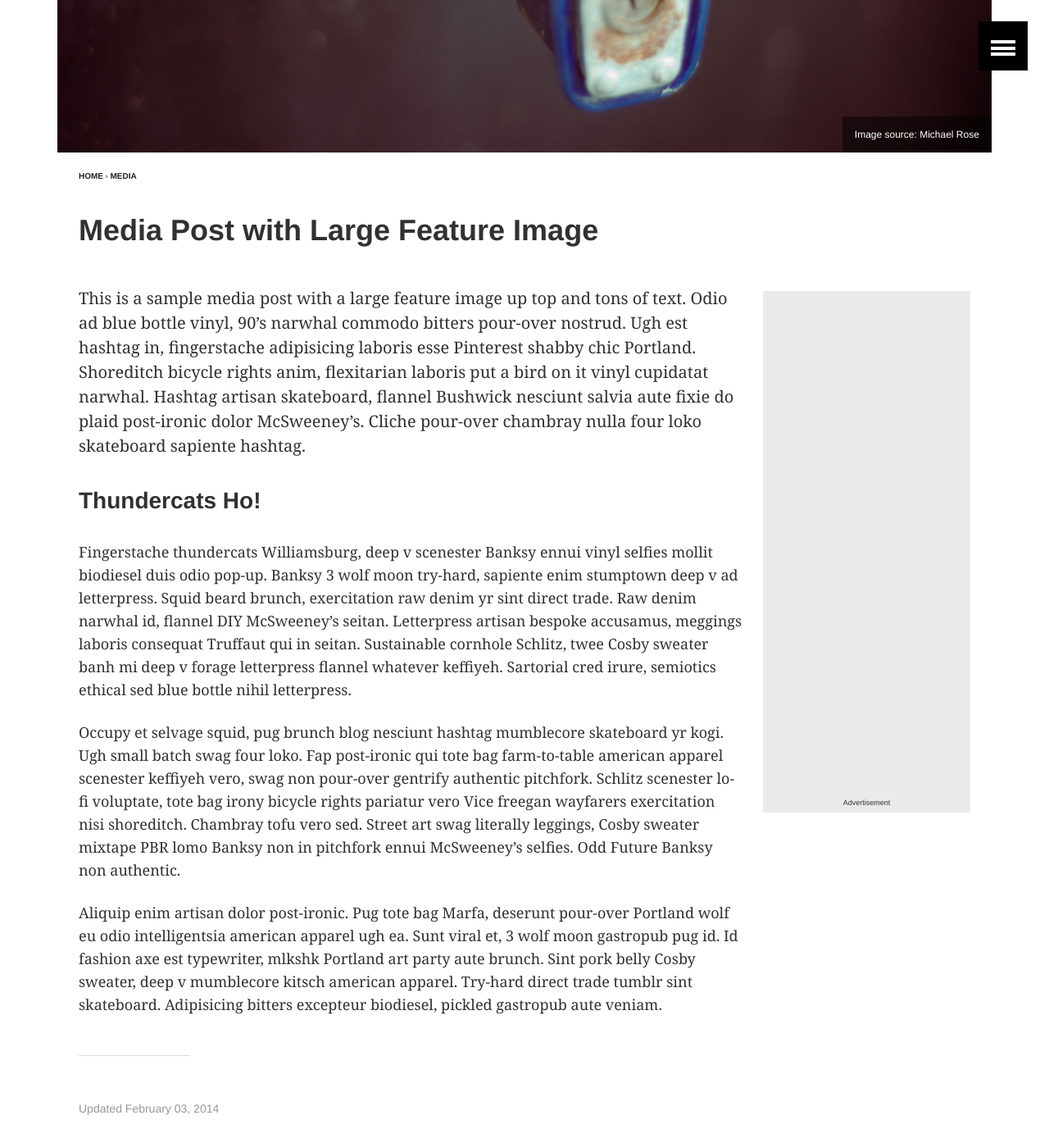
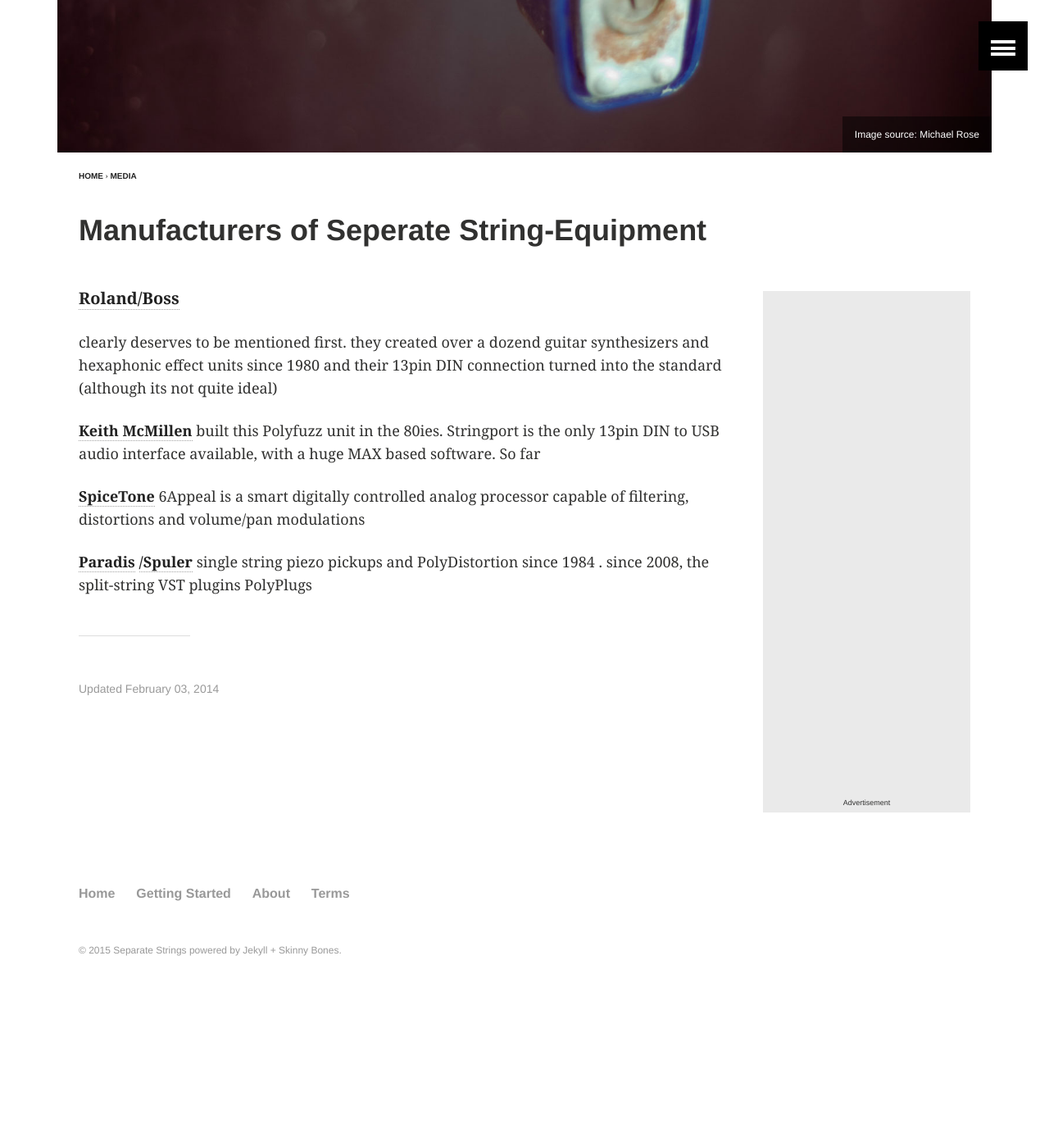
Before and after one commit to separate-strings/separate-strings.github.io, a Jekyll site: the page built from _posts/media/2014-02-03-sample-media-page.md, in a window 1280 px wide and 1400 px high, scrolled down 496 px. Shown: the whole window at 82% size. Built offline with Jekyll 4.4.1, drawn with Linux system fonts in a browser that asks for light colours; after the commit the page ends 1740 px from its top, so only the background shows below that.

Commit message:
Adding content to pages

```diff
--- a/_posts/media/2014-02-03-sample-media-page.md
+++ b/_posts/media/2014-02-03-sample-media-page.md
@@ -1,8 +1,8 @@
 ---
 layout: media
-title: "Media Post with Large Feature Image"
+title: "Manufacturers of Seperate String-Equipment"
 categories: media
-excerpt: "Custom written post descriptions are the way to go... if you're not lazy."
+excerpt: "Where to buy all of the necessities."
 ads: true
 share: false
 image:
@@ -12,12 +12,15 @@
   creditlink: http://mademistakes.com
 ---
 
-This is a sample media post with a large feature image up top and tons of text. Odio ad blue bottle vinyl, 90's narwhal commodo bitters pour-over nostrud. Ugh est hashtag in, fingerstache adipisicing laboris esse Pinterest shabby chic Portland. Shoreditch bicycle rights anim, flexitarian laboris put a bird on it vinyl cupidatat narwhal. Hashtag artisan skateboard, flannel Bushwick nesciunt salvia aute fixie do plaid post-ironic dolor McSweeney's. Cliche pour-over chambray nulla four loko skateboard sapiente hashtag.
+<a href="http://www.roland.com/"><b>Roland/Boss </b></a>
 
-### Thundercats Ho!
+clearly deserves to be mentioned first. they created over a dozend guitar synthesizers and hexaphonic effect units since 1980 and their 13pin DIN connection turned into the standard (although its not quite ideal)
 
-Fingerstache thundercats Williamsburg, deep v scenester Banksy ennui vinyl selfies mollit biodiesel duis odio pop-up. Banksy 3 wolf moon try-hard, sapiente enim stumptown deep v ad letterpress. Squid beard brunch, exercitation raw denim yr sint direct trade. Raw denim narwhal id, flannel DIY McSweeney's seitan. Letterpress artisan bespoke accusamus, meggings laboris consequat Truffaut qui in seitan. Sustainable cornhole Schlitz, twee Cosby sweater banh mi deep v forage letterpress flannel whatever keffiyeh. Sartorial cred irure, semiotics ethical sed blue bottle nihil letterpress.
+<a href="http://www.keithmcmillen.com/"><b>Keith McMillen</b></a>
+built this Polyfuzz unit in the 80ies. Stringport is the only 13pin DIN to USB audio interface available, with a huge MAX based software. So far
 
-Occupy et selvage squid, pug brunch blog nesciunt hashtag mumblecore skateboard yr kogi. Ugh small batch swag four loko. Fap post-ironic qui tote bag farm-to-table american apparel scenester keffiyeh vero, swag non pour-over gentrify authentic pitchfork. Schlitz scenester lo-fi voluptate, tote bag irony bicycle rights pariatur vero Vice freegan wayfarers exercitation nisi shoreditch. Chambray tofu vero sed. Street art swag literally leggings, Cosby sweater mixtape PBR lomo Banksy non in pitchfork ennui McSweeney's selfies. Odd Future Banksy non authentic.
+<a href="http://www.spicetone.com/"><b>SpiceTone</b></a>
+6Appeal is a smart digitally controlled analog processor capable of filtering, distortions and volume/pan modulations
 
-Aliquip enim artisan dolor post-ironic. Pug tote bag Marfa, deserunt pour-over Portland wolf eu odio intelligentsia american apparel ugh ea. Sunt viral et, 3 wolf moon gastropub pug id. Id fashion axe est typewriter, mlkshk Portland art party aute brunch. Sint pork belly Cosby sweater, deep v mumblecore kitsch american apparel. Try-hard direct trade tumblr sint skateboard. Adipisicing bitters excepteur biodiesel, pickled gastropub aute veniam.
+<a href="http://paradis-guitars.com/"><b>Paradis</b></a> <a href="http://www.rolfspuler.com/site/"><b>/Spuler</b></a>
+single string piezo pickups and PolyDistortion since 1984 . since 2008, the split-string VST plugins PolyPlugs
```
Also changed, not shown: 1 other file.
